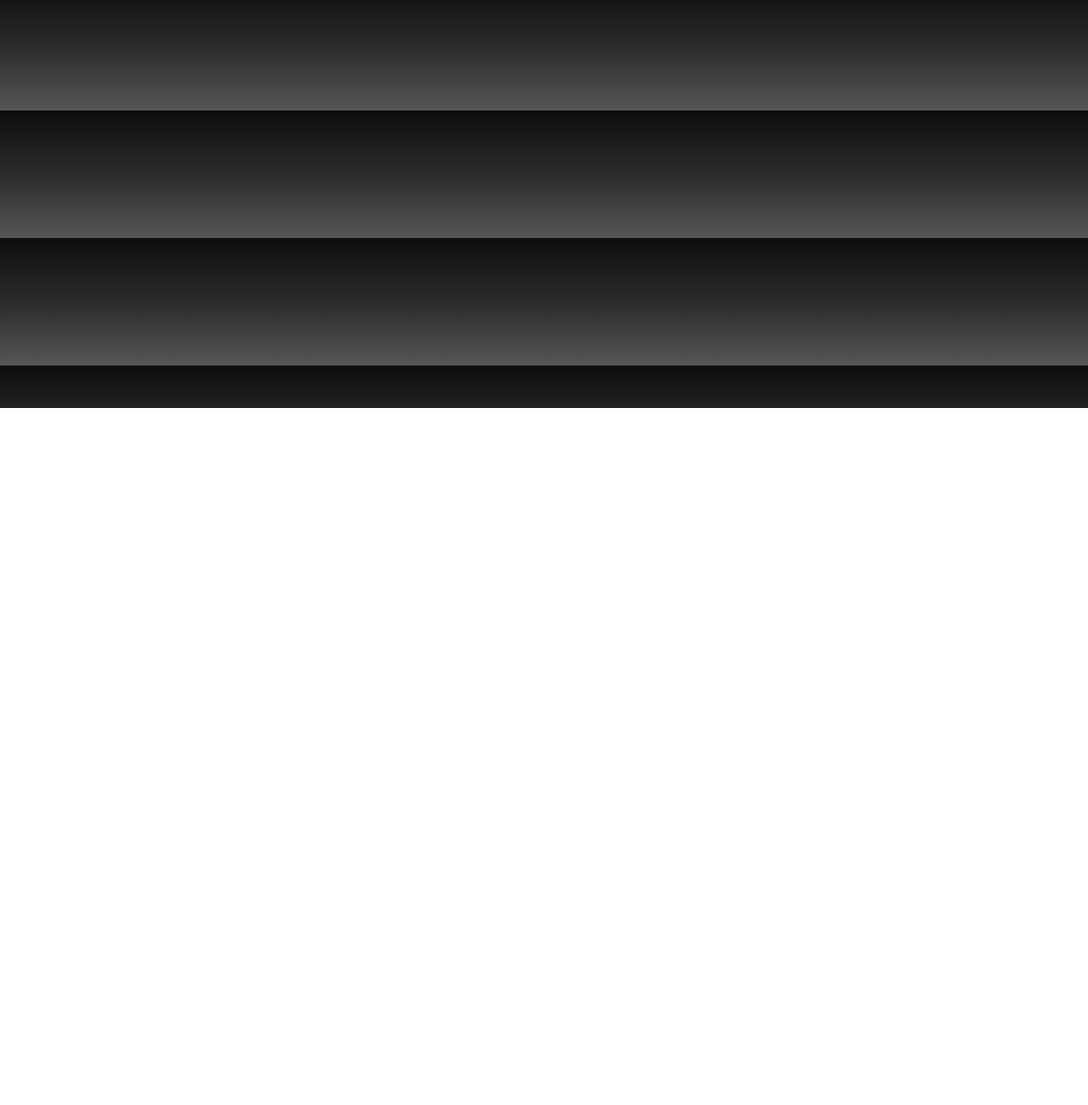
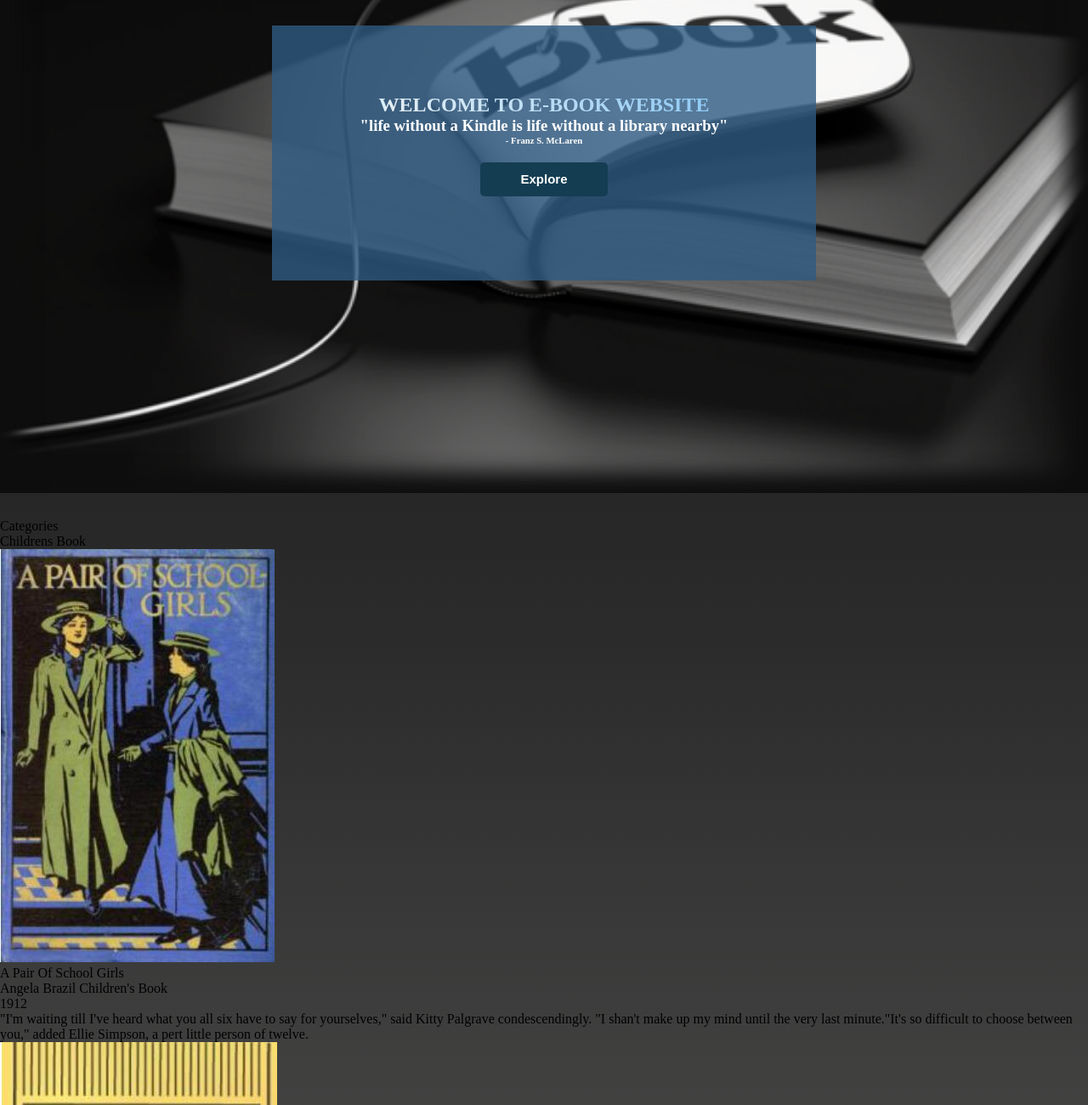
Before and after one commit to JolenneChen/E-book-website, a plain HTML site: page index.html in a window 1280 px wide. Shown: the part 320-1620 px from the top of the page at 85% size. Before the commit the page ends 800 px from the top, so only its background shows below. Drawn offline with Linux system fonts and the light colour scheme.

Commit message:
i create the book cover

```diff
--- a/index.html
+++ b/index.html
@@ -1,5 +1,6 @@
 <!DOCTYPE html>
 <html lang="en">
+
 <head>
     <meta charset="UTF-8">
     <meta name="viewport" content="width=device-width, initial-scale=1.0">
@@ -7,6 +8,7 @@
     <link rel="stylesheet" href="style.css">
     <link rel="stylesheet" href="https://cdnjs.cloudflare.com/ajax/libs/font-awesome/5.15.3/css/all.min.css" />
 </head>
+
 <body>
     <header>
         <div class="logo">
@@ -40,6 +42,59 @@
                 </div>
             </div>
         </section>
+        <section id="categories">
+            <div class="label">Categories</div>
+            <div class="outer">
+                <div class="inner">
+                    <div class="box">
+                        <div class="sublabel">
+                            Childrens Book
+                        </div>
+                        <div class="box-inner">
+                            <div class="display">
+                                <div class="image-front">
+                                    <img src="/all-books/a-pair-of-school-girls.jpeg" alt="A pair of school girls">
+                                </div>
+                                <div class="image back">
+                                    <div class="back-title">A Pair Of School Girls</div>
+                                    <div class="back-author">Angela Brazil Children's Book</div>
+                                    <div class="back-year">1912</div>
+                                    <div class="back-synopsis">"I'm waiting till I've heard what you all six have to say
+                                        for
+                                        yourselves," said Kitty Palgrave condescendingly. "I shan't make up my mind
+                                        until
+                                        the very last minute."It's so difficult to choose between you," added Ellie
+                                        Simpson,
+                                        a pert little person of twelve.
+                                    </div>
+                                </div>
+                            </div>
+                            <div class="display">
+                                <div class="image-front">
+                                    <img src="/all-books/The-Book-of-Sports.jpeg" alt="The book of sports">
+                                </div>
+                                <div class="image back">
+                                    <div class="back-title">A Pair Of School Girls</div>
+                                    <div class="back-author">Angela Brazil Children's Book</div>
+                                    <div class="back-year">1912</div>
+                                    <div class="back-synopsis">"I'm waiting till I've heard what you all six have to say
+                                        for
+                                        yourselves," said Kitty Palgrave condescendingly. "I shan't make up my mind
+                                        until
+                                        the very last minute."It's so difficult to choose between you," added Ellie
+                                        Simpson,
+                                        a pert little person of twelve.
+                                    </div>
+                                </div>
+
+
+                            </div>
+                        </div>
+                    </div>
+
+        </section>
     </main>
+
 </body>
+
 </html>
--- a/style.css
+++ b/style.css
@@ -77,3 +77,90 @@ nav ul li a:hover{
 i{
     margin-right: 5px;
 }
+
+main{
+    width: 100%;
+    height: 100%;
+}
+
+section{
+    width: 100%;
+    height: auto;
+    margin-top: 30px;
+}
+
+#home{
+    background-image: url("/img/hero-images.png");
+    background-repeat: no-repeat;
+    background-size: cover;
+    box-shadow: 0 0 25px 25px #0e0e0e inset;
+    color: white;
+}
+
+.home-outline{
+    width: 100%;
+    height: 100vh;
+    display: flex;
+    align-items: center;
+    justify-content: center;
+}
+
+.home-container{
+    background: rgba(47, 91, 131, 0.8);
+    width: 50%;
+    height: 300px;
+    display: flex;
+    align-items: center;
+    justify-content: center;
+}
+
+.home-box{
+    width: 100%;
+    text-align: center;
+    color: white;
+}
+
+.home-box h1{
+    outline: none;
+    text-transform: uppercase;
+    background: linear-gradient(230deg, #d9eff7 0%, #b5e1f7 25%, #76d4f4 50%, #59b3f7 75%, #e7f0f4 100%);
+    background-size: 400%;
+    -webkit-background-clip: text;
+    -webkit-text-fill-color: transparent;
+    animation: animate 15s linear infinite;
+
+}
+
+@keyframes animate {
+    to{
+        background-position: 400px;
+    }
+}
+
+#explore{
+    width: 150px;
+    height: 40px;
+    background: #143d52;
+    color: white;
+    border: none;
+    border-radius: 5px;
+    margin: 20px 0;
+    font-size: 15px;
+    font-weight: bold;
+}
+
+#explore:hover{
+    background: linear-gradient(90deg, #fa7199, #f5ce62, #e43603, #f17199);
+    background-size: 400%;
+    z-index: 1;
+    animation: glow 8s linear infinite;
+}
+
+@keyframes glow {
+    0%{
+        background-position: 0;
+    }
+    100%{
+        background-position: 400%;
+    }
+}
```
